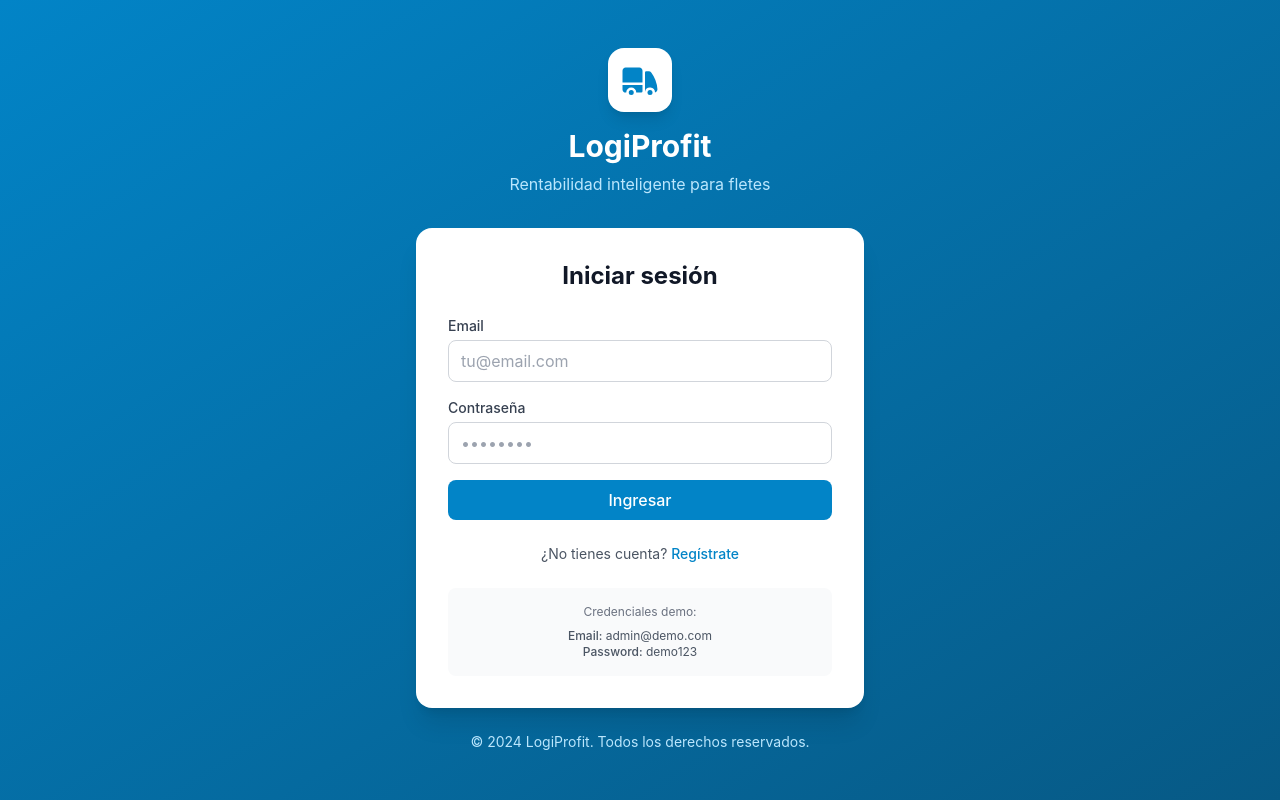
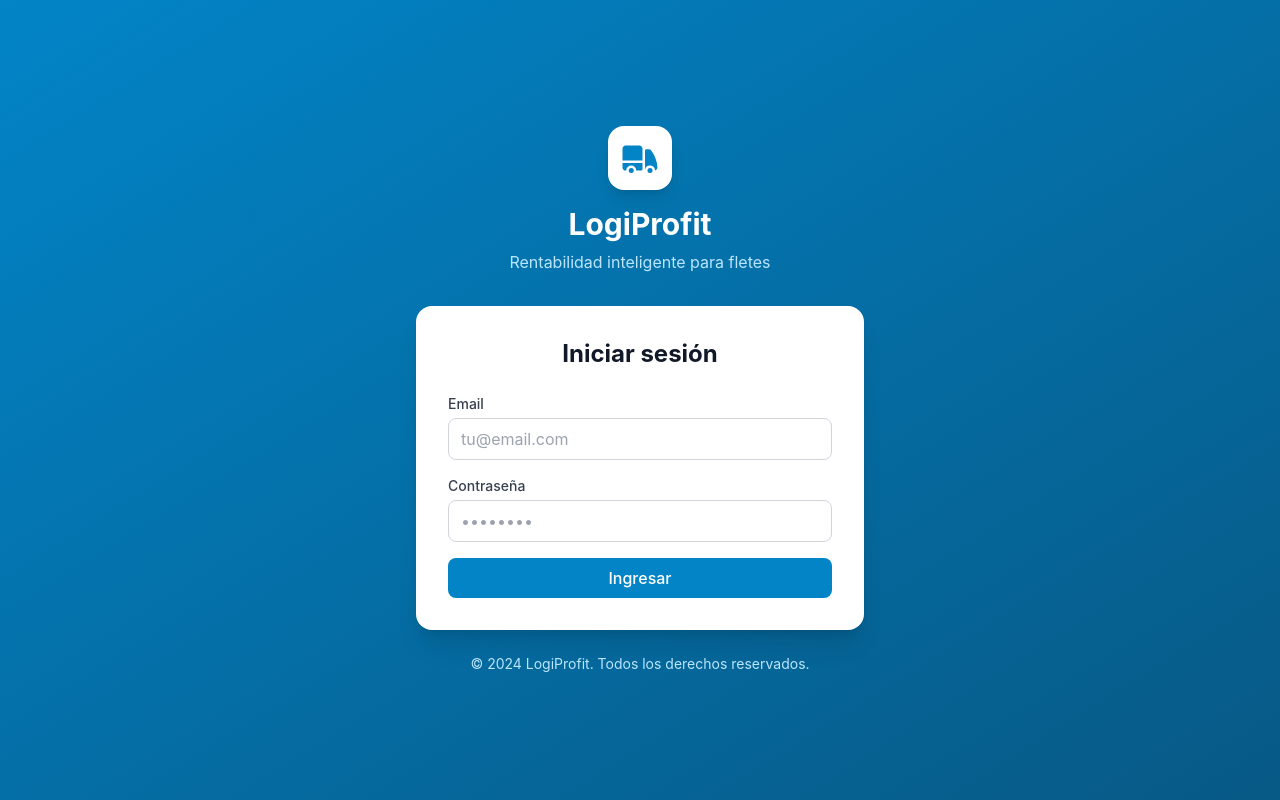
Before and after one commit to DESARROLLOSROD/LogiProfit, a React (Vite) app in the folder frontend/: page /login in a window 1280 px wide. Built offline with nearby package versions, Linux system fonts and the light colour scheme; no server answers.

Commit message:
feat: Implement initial user authentication, frontend routing, and update technical flow documentation.

```diff
--- a/frontend/src/App.tsx
+++ b/frontend/src/App.tsx
@@ -9,7 +9,7 @@ import DashboardLayout from './layouts/DashboardLayout'
 
 // Auth Pages
 import Login from './pages/auth/Login'
-import Register from './pages/auth/Register'
+// import Register from './pages/auth/Register'
 
 // Dashboard Pages
 import Dashboard from './pages/Dashboard'
@@ -69,14 +69,14 @@ export default function App() {
             </PublicRoute>
           }
         />
-        <Route
+        {/* <Route
           path="/register"
           element={
             <PublicRoute>
               <Register />
             </PublicRoute>
           }
-        />
+        /> */}
       </Route>
 
       {/* Dashboard Routes */}
--- a/frontend/src/pages/auth/Login.tsx
+++ b/frontend/src/pages/auth/Login.tsx
@@ -1,5 +1,5 @@
 import { useState } from 'react'
-import { Link, useNavigate } from 'react-router-dom'
+import { useNavigate } from 'react-router-dom'
 import { useForm } from 'react-hook-form'
 import { useAuthStore } from '../../stores/authStore'
 import toast from 'react-hot-toast'
@@ -70,21 +70,6 @@ export default function Login() {
         </button>
       </form>
 
-      <p className="mt-6 text-center text-sm text-gray-600">
-        ¿No tienes cuenta?{' '}
-        <Link to="/register" className="text-primary-600 font-medium hover:underline">
-          Regístrate
-        </Link>
-      </p>
-
-      {/* Demo credentials */}
-      <div className="mt-6 p-4 bg-gray-50 rounded-lg">
-        <p className="text-xs text-gray-500 text-center mb-2">Credenciales demo:</p>
-        <p className="text-xs text-gray-600 text-center">
-          <span className="font-medium">Email:</span> admin@demo.com<br />
-          <span className="font-medium">Password:</span> demo123
-        </p>
-      </div>
     </>
   )
 }
```
Also changed, not shown: 2 other files (tests, documents, lock files or other folders).
